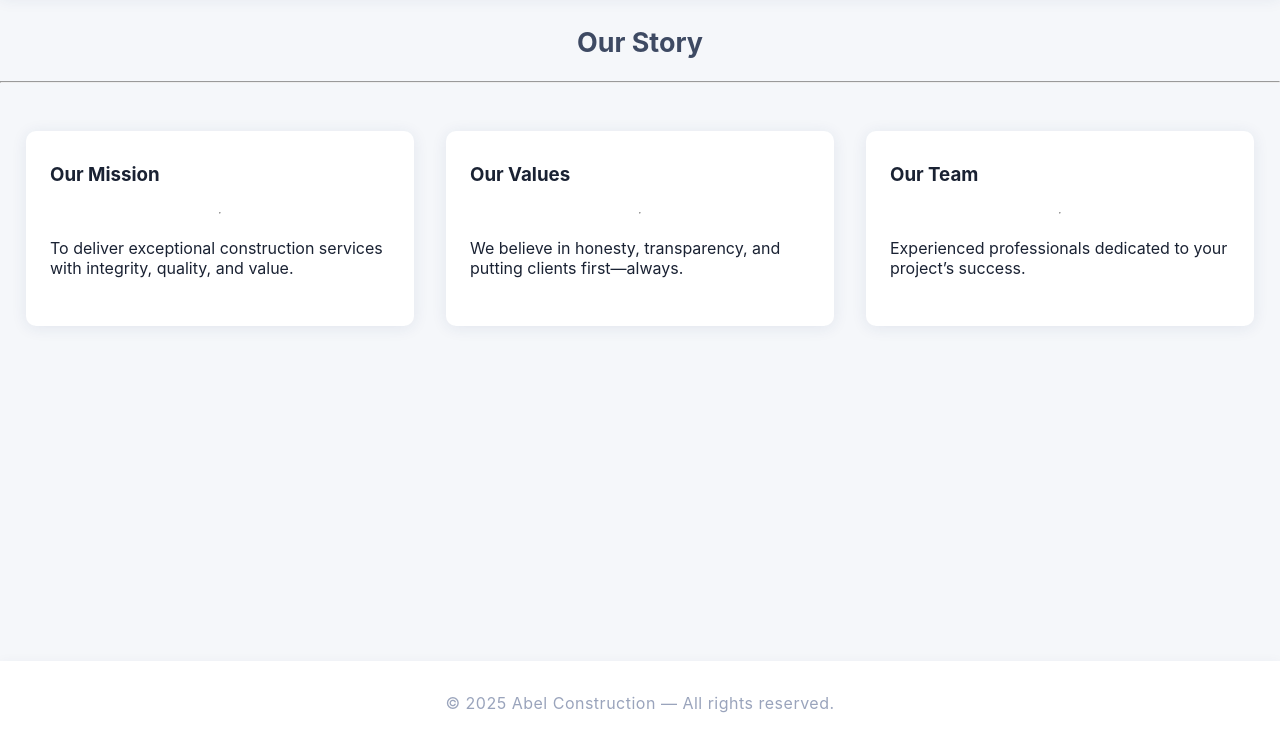
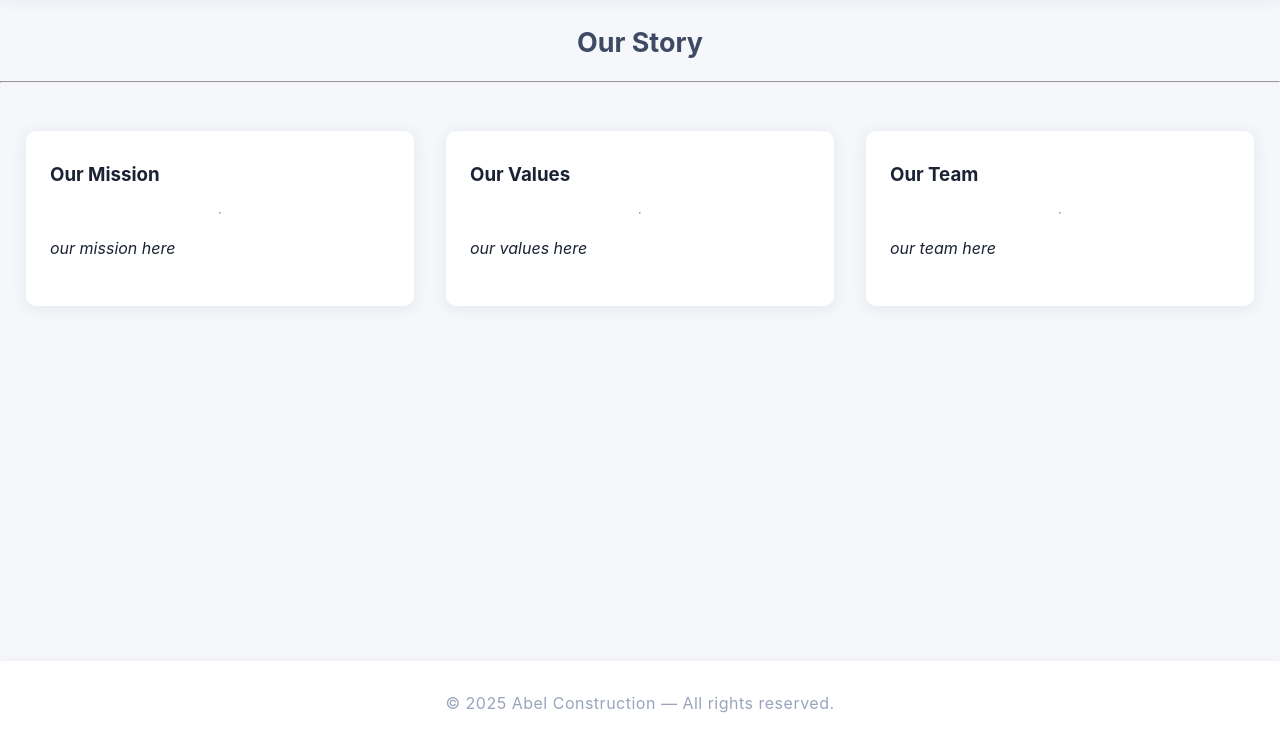
Before and after one commit to Javierjg008/Abel-construction, a plain HTML site: page about.html in a window 1280 px wide. Shown: the part 68-800 px from the top of the page. Drawn offline with Linux system fonts and the light colour scheme.

Commit message:
Update about.html

```diff
--- a/about.html
+++ b/about.html
@@ -29,17 +29,17 @@
         <div class="about-card scroll-animate">
           <h3>Our Mission</h3>
           <hr class="about-divider" />
-          <p>To deliver exceptional construction services with integrity, quality, and value.</p>
+          <p><em>our mission here</em></p>
         </div>
         <div class="about-card scroll-animate">
           <h3>Our Values</h3>
           <hr class="about-divider" />
-          <p>We believe in honesty, transparency, and putting clients first—always.</p>
+          <p><em>our values here</em></p>
         </div>
         <div class="about-card scroll-animate">
           <h3>Our Team</h3>
           <hr class="about-divider" />
-          <p>Experienced professionals dedicated to your project’s success.</p>
+          <p><em>our team here</em></p>
         </div>
       </div>
     </section>
```
